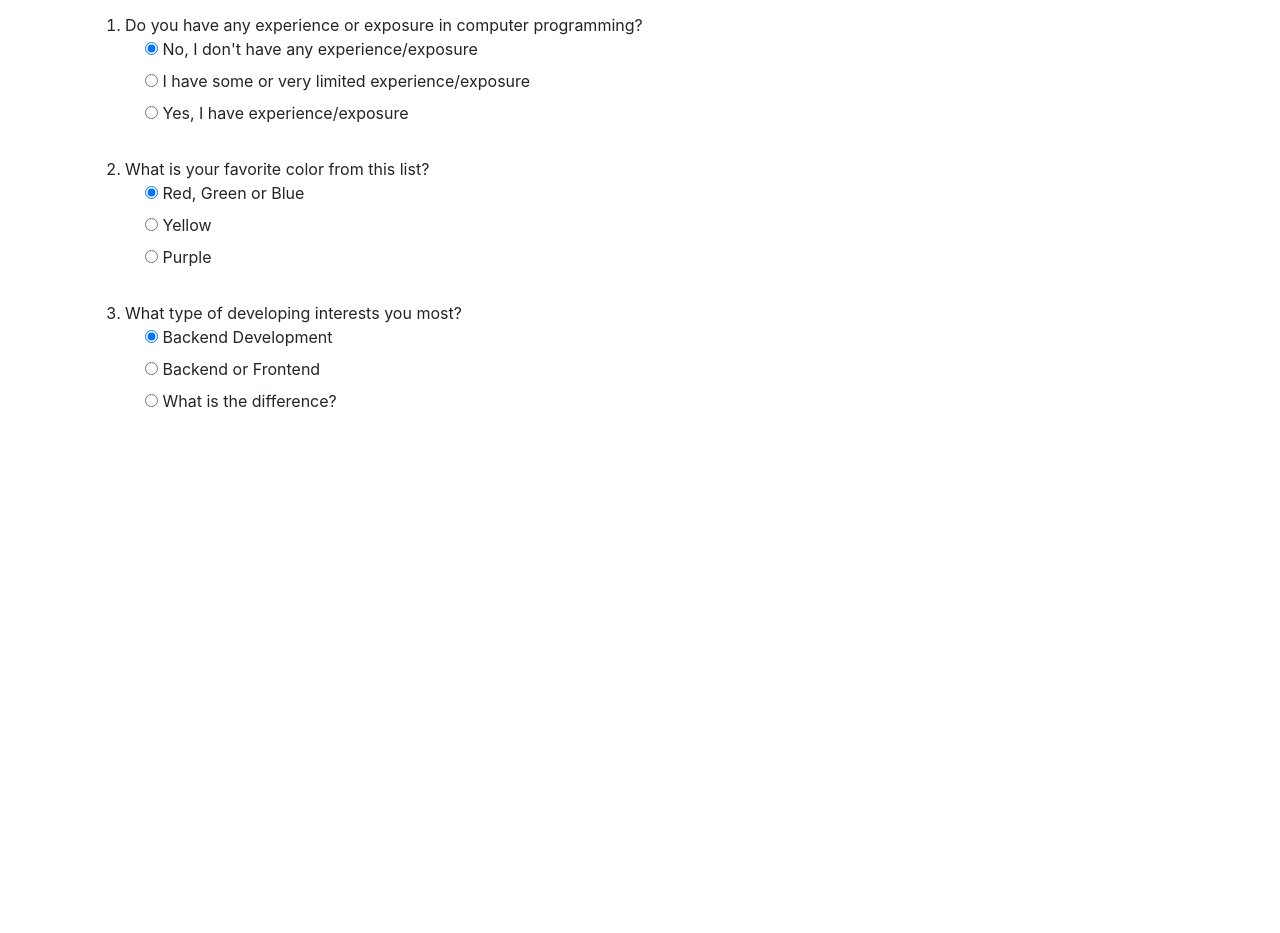
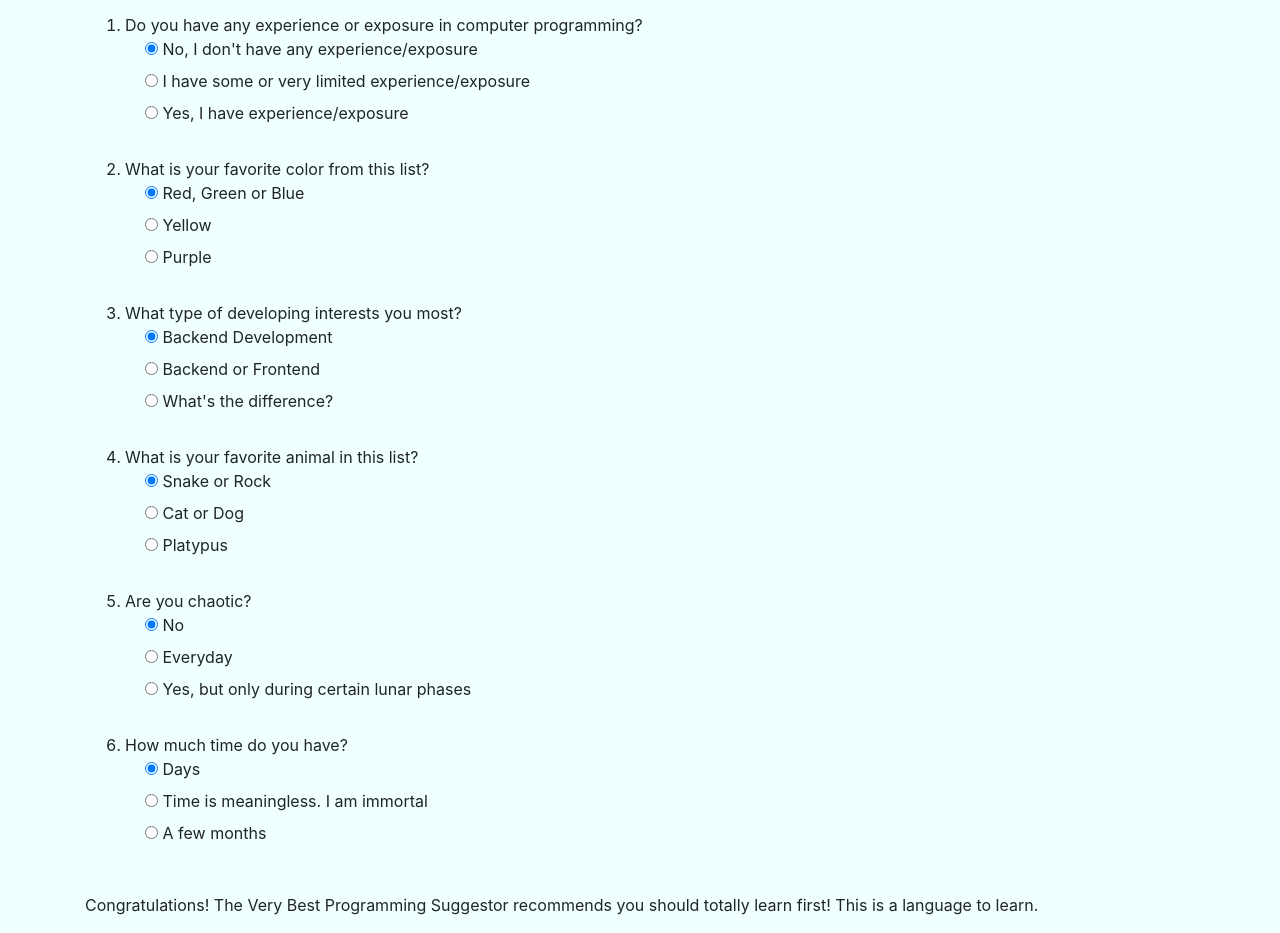
Before and after one commit to TorchAblaze/suggester, a plain HTML site: page index.html in a window 1280 px wide. Shown: the part 83-1016 px from the top of the page. Before the commit the page ends 800 px from the top, so only its background shows below. Drawn offline with Linux system fonts and the light colour scheme.

Commit message:
Add body style, change id to heading, and add language suggestion id

```diff
--- a/css/styles.css
+++ b/css/styles.css
@@ -1,3 +1,7 @@
-.center {
+#heading {
   text-align: center;
 }
+
+body {
+  background-color: azure;
+}
--- a/index.html
+++ b/index.html
@@ -9,8 +9,10 @@
 </head>
 <body>
   <div class="container">
-    <h1 class="center">Programming Language Suggester</h1>
-    <p class="center"><em>A short and simple test to help determine which programming language you should learn first!</em></p>
+    <div id="heading">
+      <h1>The Very Best Programming Language Suggester</h1>
+      <p><em>A short and simple test to help determine which programming language you should learn first!</em></p>
+    </div>
     <form id="suggester">
       <ol>
         <!-- Question1 -->
@@ -74,13 +76,84 @@
         <div class="form-check">
           <label>
             <input type="radio" name="interest" value="3">
-            What is the difference?
+            What's the difference?
           </label>
         </div>
         <br>
 
+        <!-- Question4 -->
+        <li>What is your favorite animal in this list?</li>
+        <div class="form-check">
+          <label>
+            <input type="radio" name="animal" value="0" checked>
+            Snake or Rock
+          </label>
+        </div>
+        <div class="form-check">
+          <label>
+            <input type="radio" name="animal" value="1">
+            Cat or Dog
+          </label>
+        </div>
+        <div class="form-check">
+          <label>
+            <input type="radio" name="animal" value="3">
+            Platypus
+          </label>
+        </div>
+        <br>
+
+        <!-- Question5 -->
+        <li>Are you chaotic?</li>
+        <div class="form-check">
+          <label>
+            <input type="radio" name="chaotic" value="0" checked>
+            No
+          </label>
+        </div>
+        <div class="form-check">
+          <label>
+            <input type="radio" name="chaotic" value="1">
+            Everyday
+          </label>
+        </div>
+        <div class="form-check">
+          <label>
+            <input type="radio" name="chaotic" value="3">
+            Yes, but only during certain lunar phases
+          </label>
+        </div>
+        <br>
+
+         <!-- Question6 -->
+         <li>How much time do you have?</li>
+         <div class="form-check">
+           <label>
+             <input type="radio" name="time" value="0" checked>
+             Days
+           </label>
+         </div>
+         <div class="form-check">
+           <label>
+             <input type="radio" name="time" value="1">
+             Time is meaningless. I am immortal
+           </label>
+         </div>
+         <div class="form-check">
+           <label>
+             <input type="radio" name="time" value="3">
+             A few months
+           </label>
+         </div>
+         <br>
       </ol>
     </form>
+
+  <div id="language-suggestion">
+    <p>
+      Congratulations! The Very Best Programming Suggestor recommends you should totally learn <span><strong></strong></span> first! This is a <span></span> language to learn.
+    </p>
+  </div>
   </div>
 </body>
 </html>
```
